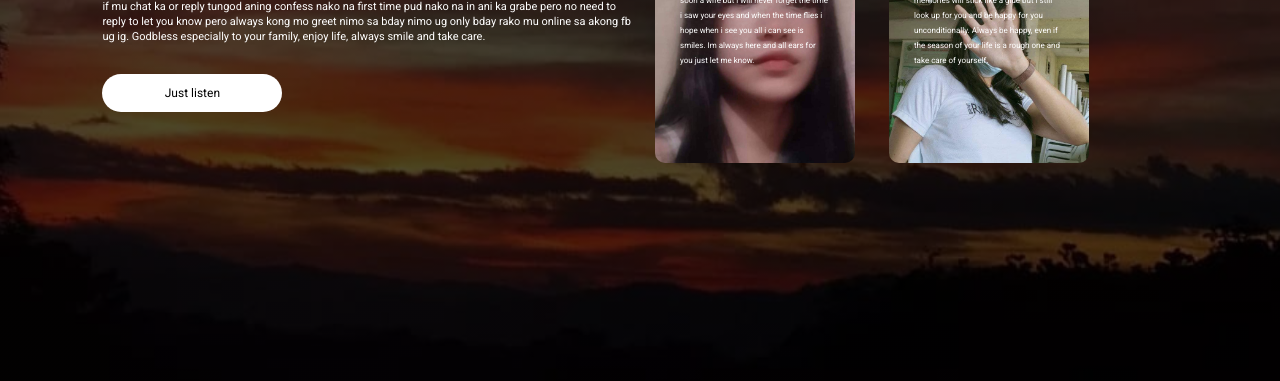
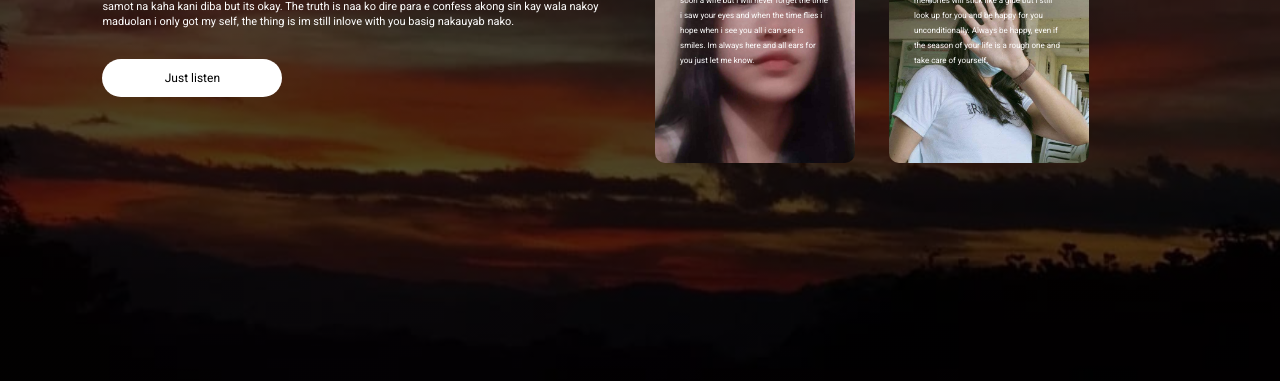
Before and after one commit to Wamel0n/allaboutrose.com, a plain HTML site: page index.html in a window 1280 px wide. Shown: the part 659-1040 px from the top of the page. Drawn offline with nearby package versions, Linux system fonts and the light colour scheme.

Commit message:
Update index.html

```diff
--- a/index.html
+++ b/index.html
@@ -19,7 +19,7 @@
         <div class="row">
             <div class="col">
                 <h1>Hi! its me again <span class="auto-type"></span></h1>
-                <p>Welcome rose to the cringe effort airlines charot bitaw Happy birthday ge try jud nako na dili kaayu cringe ha sorry naman basaha lang mga messages ug last na ang click button dayun kablo kong last message nani nato if mu chat ka or reply tungod aning confess nako na first time pud nako na in ani ka grabe pero no need to reply to let you know pero always kong mo greet nimo sa bday nimo ug only bday rako mu online sa akong fb ug ig. Godbless especially to your family, enjoy life, always smile and take care.</p>
+                <p>hi rose naa napud ko dire pero i know na dili nani e open nimo na site kay bday gani nako gekalimtan nimo samot na kaha kani diba but its okay. The truth is naa ko dire para e confess akong sin kay wala nakoy maduolan i only got my self, the thing is im still inlove with you basig nakauyab nako. </p>
             <a href="https://www.youtube.com/watch?v=1nml-_YE2OU">
                 <button type="button">Just listen</button>
             </a>
```
